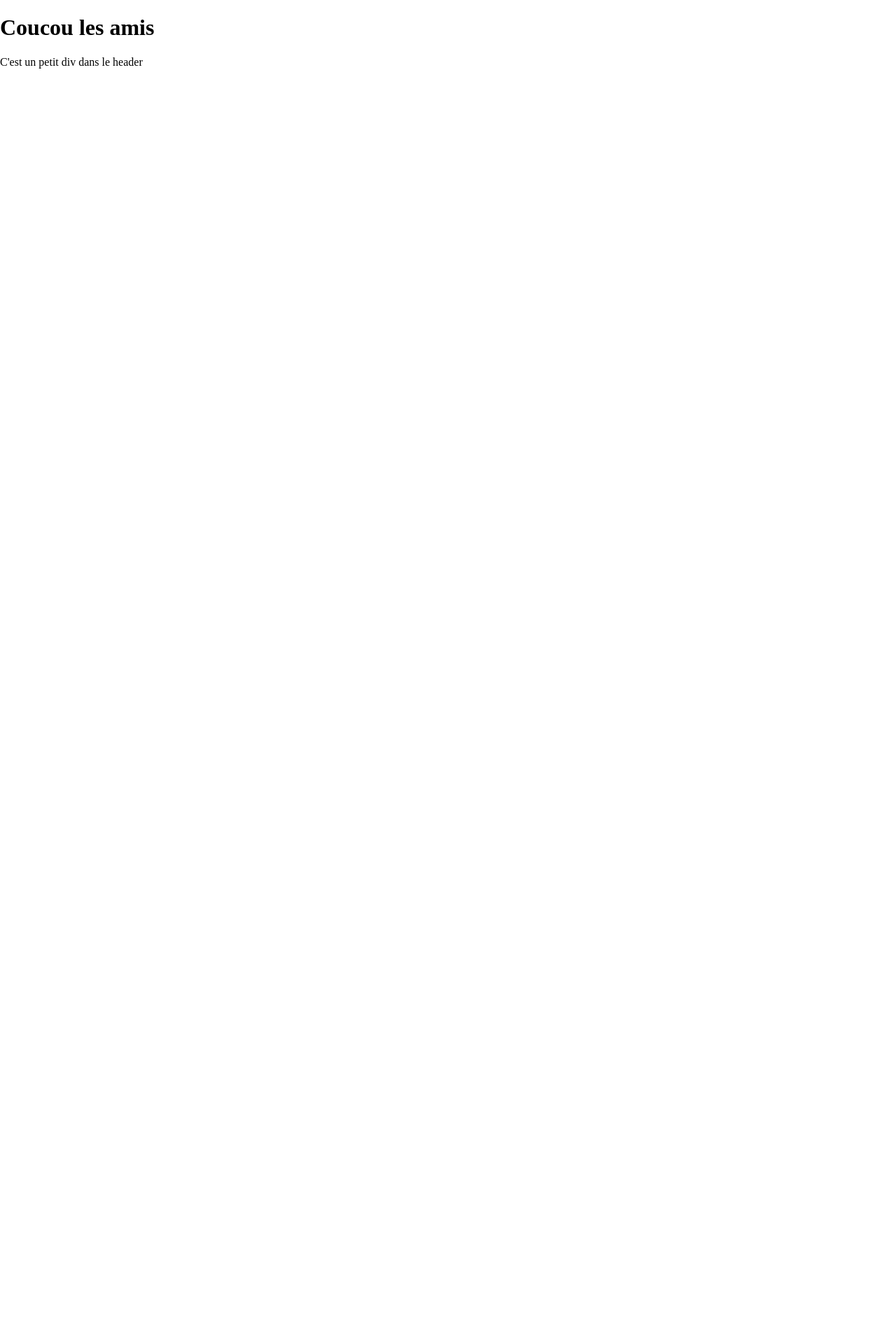
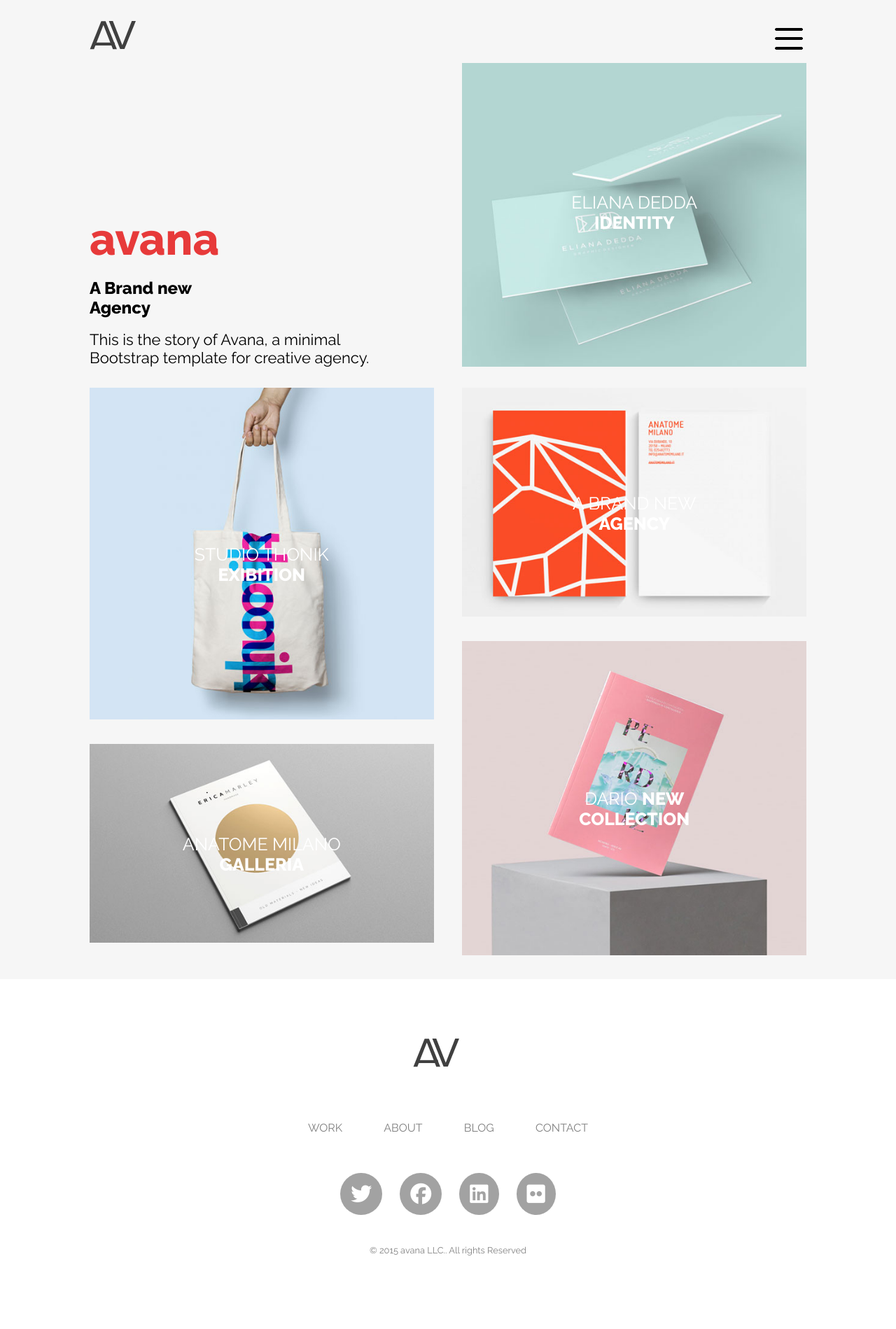
Before and after one commit to DaDoDev7/avana, a plain HTML site: page avana-sass/index.html in a window 1280 px wide. Shown: the whole page at 70% size. Before the commit the page ends 800 px from the top, so only its background shows below. Drawn offline with Linux system fonts and the light colour scheme.

Commit message:
secondpush

```diff
--- a/avana-sass/css/base/_typography.scss
+++ b/avana-sass/css/base/_typography.scss
@@ -0,0 +1,2 @@
+@import url('https://fonts.googleapis.com/css2?family=Raleway&display=swap');
+@import url('https://fonts.googleapis.com/css2?family=Raleway:wght@600;800&display=swap');
--- a/avana-sass/css/layout/_footer.scss
+++ b/avana-sass/css/layout/_footer.scss
@@ -0,0 +1,54 @@
+footer{
+    height: 500px;
+    background-color: white;
+    display: flex;
+    flex-direction: column;
+    justify-content: space-evenly;
+    align-items: center;
+    small{
+        font-family: 'Raleway', sans-serif;
+        color: grey;
+        margin-bottom: 60px;
+    }
+}
+.logofooter{
+
+    width: 100px;
+    padding-top: 40px;
+    padding-bottom: 30px;
+
+}
+.contacts{
+    display: flex;
+    justify-content: space-between;
+    width: 400px;
+    margin-bottom: 10px;
+    a{
+        text-decoration: none;
+        text-transform: uppercase;
+        color: grey;
+        font-family: 'Raleway', sans-serif;
+
+    }
+}
+.social{
+     width: 400px;
+     display: flex;
+    justify-content: center;
+    align-items: center;
+    gap: 25px;
+
+}
+.social a{
+    height: 60px;
+    color: white;
+    font-size: 30px;
+    line-height: 30px;
+    padding: 15px;
+    background-color: rgba(128, 128, 128, 0.733);
+    border-radius: 100%;
+    transition: all .3s ease-in-out;
+}
+.social a:hover{
+    background-color: rgb(219, 104, 104);
+}
--- a/avana-sass/css/layout/_global.scss
+++ b/avana-sass/css/layout/_global.scss
@@ -0,0 +1,4 @@
+body{
+  background-color: #f6f6f6;
+
+}
--- a/avana-sass/css/layout/_header.scss
+++ b/avana-sass/css/layout/_header.scss
@@ -0,0 +1,49 @@
+header{
+    display: flex;
+    justify-content: space-between;
+    margin-bottom: 30px;
+    font-family: 'Raleway', sans-serif;
+    h1{
+        color: rgb(231, 58, 58);
+        margin-bottom: 0;
+        font-size: 64px;
+    }
+    h2{
+        font-weight: bolder;
+    }
+    span{
+        font-size: 22px;
+    }
+
+    a{
+      width: 48%;
+      position: relative;
+        h3{
+            position: absolute;
+            top: 50%;
+            left: 50%;
+            transform: translate(-50%,-100%);
+            text-decoration: none;
+            text-transform: uppercase;
+            color: white;
+            font-size: 25px;
+            text-align: center;
+            font-weight: 400;
+
+        }
+        img{
+            width: 100%;
+            height: 100%;
+    }
+
+}
+div{
+    width: 48%;
+}
+
+}
+.avanabrandnew{
+    display: flex;
+    flex-direction: column;
+    justify-content: flex-end;
+}
--- a/avana-sass/css/layout/_nav.scss
+++ b/avana-sass/css/layout/_nav.scss
@@ -0,0 +1,30 @@
+nav{
+    height: 60px;
+    display: flex;
+    justify-content:space-between ;
+    margin-bottom: 30px;
+}
+.logoleft{
+    width: 80px;
+    padding: 30px 0;
+}
+.burgermenu{
+    width: 50px;
+    height: 50px;
+    margin: 30px 0;
+    display: flex;
+    flex-direction: column;
+    justify-content: space-evenly;
+    align-items: center;
+    transition: all .3s ease-in-out;
+}
+.lineone,.linetwo,.linethree{
+    border: 1px solid black;
+    width: 80%;
+    height: 4px;
+    background-color: black;
+    border-radius: 3px;
+}
+.burgermenu:hover{
+    transform: rotate(180deg);
+}
--- a/avana-sass/css/pages/_home.scss
+++ b/avana-sass/css/pages/_home.scss
@@ -0,0 +1,37 @@
+.wrapper{
+    width: 80%;
+    margin: 0 auto;
+
+
+}
+
+.columnleft,.columnright{
+    display: flex;
+    flex-direction: column;
+    width: 48%;
+    font-family: 'Raleway', sans-serif;
+       a{
+        width: 100%;
+         margin-bottom: 30px;
+         position: relative;
+         h3{
+            position: absolute;
+            top: 50%;
+            left: 50%;
+            transform: translate(-50%,-70%);
+            text-decoration: none;
+            text-transform: uppercase;
+            color: white;
+            font-size: 25px;
+            text-align: center;
+            font-weight: 400;
+        }
+        img{
+            width: 100%;
+        }
+    }
+}
+.news{
+    display: flex;
+    justify-content: space-between;
+}
--- a/avana-sass/css/styles.scss
+++ b/avana-sass/css/styles.scss
@@ -8,5 +8,6 @@
 @import 'layout/header';
 @import 'layout/footer';
 @import 'layout/forms';
+@import 'layout/global';
 
 @import 'pages/home';
--- a/avana-sass/index.html
+++ b/avana-sass/index.html
@@ -5,15 +5,64 @@
   <title>Avana</title>
   <link rel="icon" href="img/favicon.ico">
   <link rel="stylesheet" href="css/styles.min.css">
+  <script src="https://kit.fontawesome.com/d2daa20862.js" crossorigin="anonymous"></script>
 </head>
 <body>
-  <header>
-    <h1>Coucou les amis</h1>
-    <div>C'est un petit div dans le header</div>
-  </header>
-  <main>
+  <main class="wrapper">
+    <nav>
+      <div class="logoleft">
+        <img src="img/logo.png" alt="">
+      </div>
+      <a href="">
+        <div class="burgermenu">
+          <div class="lineone"></div>
+          <div class="linetwo"></div>
+          <div class="linethree"></div>
+        </div>
+      </a>
+    </nav>
+    <header>
+      <div class="avanabrandnew">
+        <h1>avana</h1>
+        <h2>A Brand new <br>Agency</h2>
+        <span>This is the story of Avana, a minimal <br>
+           Bootstrap template for creative agency.</span>
 
+      </div>
+      <a href=""><img src="img/image-1.jpg" alt=""><h3>Eliana DEDDA <br><strong>identity</strong></h3></a>
 
+    </header>
+    <section class="news">
+      <div class="columnleft">
+
+        <a href=""><img src="img/image-2.jpg" alt=""><h3>studio thonik <strong>exibition</strong></h3></a>
+        <a class="narrowimg" href=""><img src="img/image-4.jpg" alt=""><h3>anatome milano <strong>galleria</strong></h3></a>
+      </div>
+      <div class="columnright">
+
+        <a class="narrowimg" href=""><img src="img/image-3.jpg" alt=""><h3>a brand new <strong>agency</strong></h3></a>
+        <a href=""><img src="img/image-5.jpg" alt=""><h3>dario <strong>new collection</strong></h3></a>
+      </div>
+
+    </section>
   </main>
+  <footer>
+    <a href="">
+      <div class="logofooter"><img src="img/logo.png" alt=""></div>
+    </a>
+    <div class="contacts">
+      <a href="">work</a>
+      <a href="">about</a>
+      <a href="">blog</a>
+      <a href="">contact</a>
+    </div>
+    <div class="social">
+      <a href=""><i class="fa fa-twitter" aria-hidden="true"></i></a>
+      <a href=""><i class="fa-brands fa-facebook"></i></a>
+      <a href=""><i class="fa-brands fa-linkedin"></i></a>
+      <a href=""><i class="fa fa-flickr" aria-hidden="true"></i></a>
+    </div>
+    <small>© 2015 avana LLC.. All rights Reserved</small>
+  </footer>
 </body>
 </html>
```
Also changed, not shown: avana-sass/css/styles.min.css, 1 other file.
